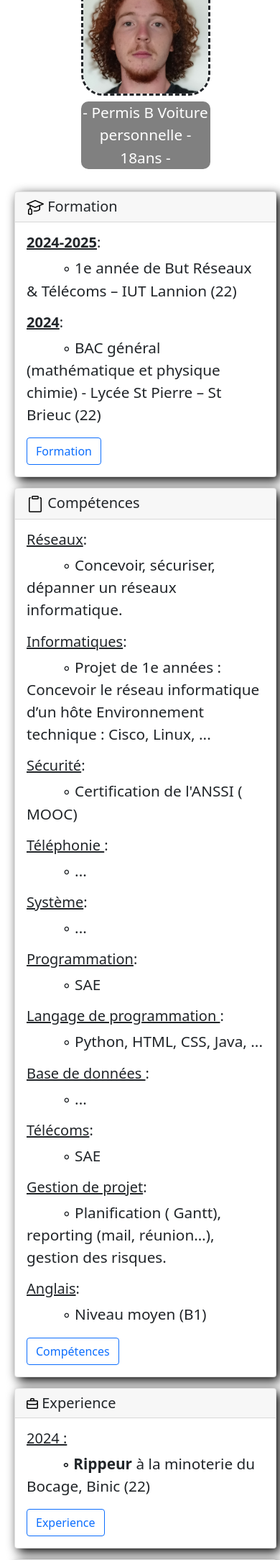
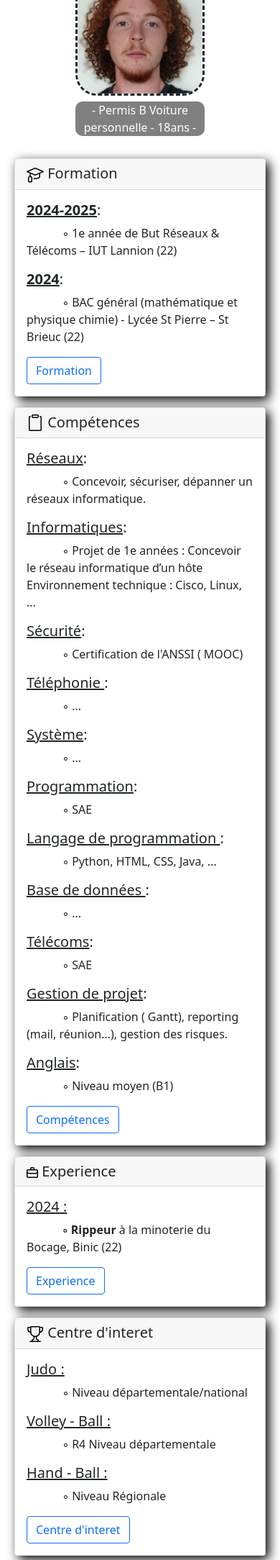
Before and after one commit to 0kM3c/dat4, a PHP site: page /sae_site/index.html in a window 390 px wide. Shown: the part 440-2608 px from the top of the page at 72% size. Run offline with PHP 8.4, Linux system fonts and the light colour scheme.

Commit message:
Update index.css

```diff
--- a/sae_site/index.css
+++ b/sae_site/index.css
@@ -237,29 +237,32 @@ footer a{
 @media screen and (max-width: 1024px) {
     .index_section {
         display: grid;
-        grid-template-columns: 100%;
-        grid-template-rows:auto auto auto auto auto;
-        font-size: 1.3em;
+        grid-template-columns: 1fr ;
+        grid-template-rows:auto auto auto auto auto auto;
     }
     .index_section .intro{
         grid-row: 1;
-        grid-column: 1/span2;
+        grid-column: 1;
     }
     .index_section .formation {
         grid-row: 2;
-        grid-column: 1/span2;
+        grid-column: 1;
     }
     .index_section .competence {
-        grid-row: 3;
-        grid-column: 1/span2;
+        grid-row:3;
+        grid-column: 1;
     }
     .index_section .experience {
         grid-row: 4;
-        grid-column: 1/span2;
+        grid-column: 1;
     }
     .index_section .interet {
-        grid-row: 5;
-        grid-column: 1/span2;
+        grid-row:5 ;
+        grid-column: 1;
+    }
+    .cv{
+        grid-row: 6;
+        grid-column:1;
     }
     nav h5{
         font-size: 3em;
@@ -283,7 +286,6 @@ footer a{
         grid-template-rows: auto auto;
         gap:50px;
         margin-top: 30px;
-
     }
     .formation_section h5 ,.interet_section h5,.minoterie h5{
         font-size: 2em;
```
